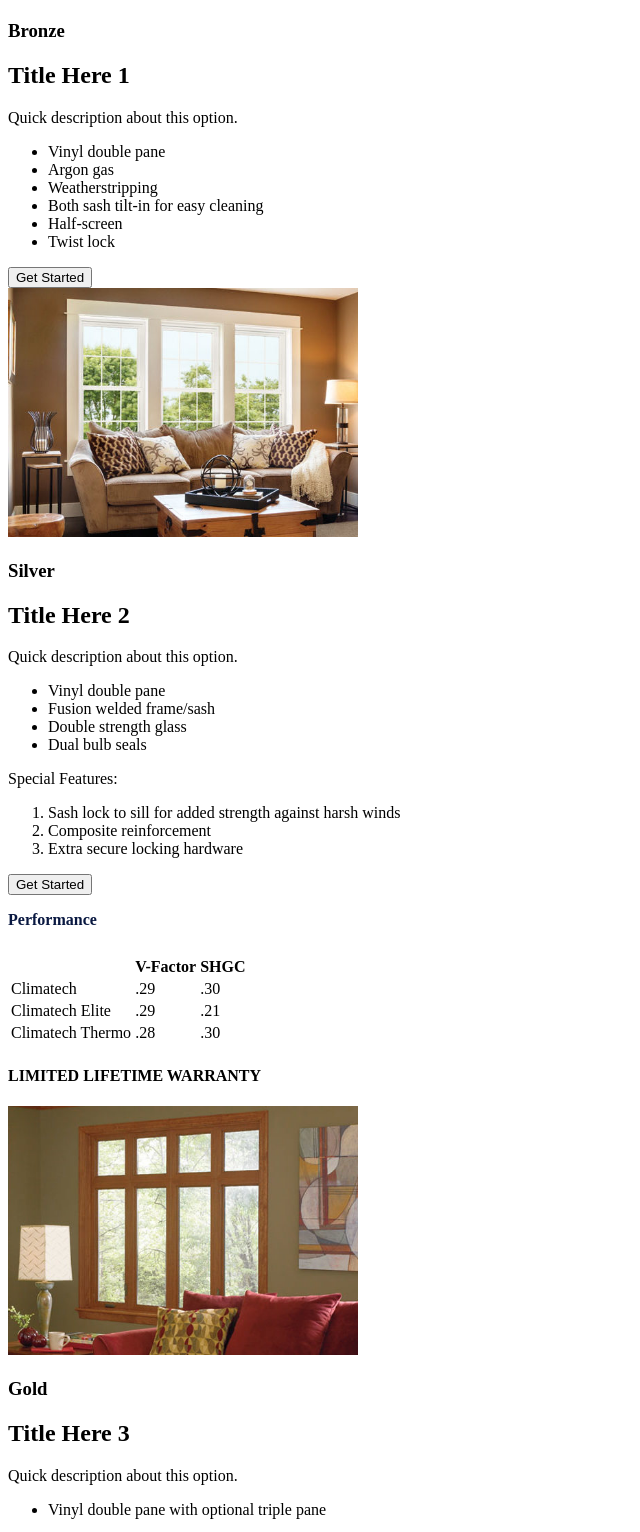
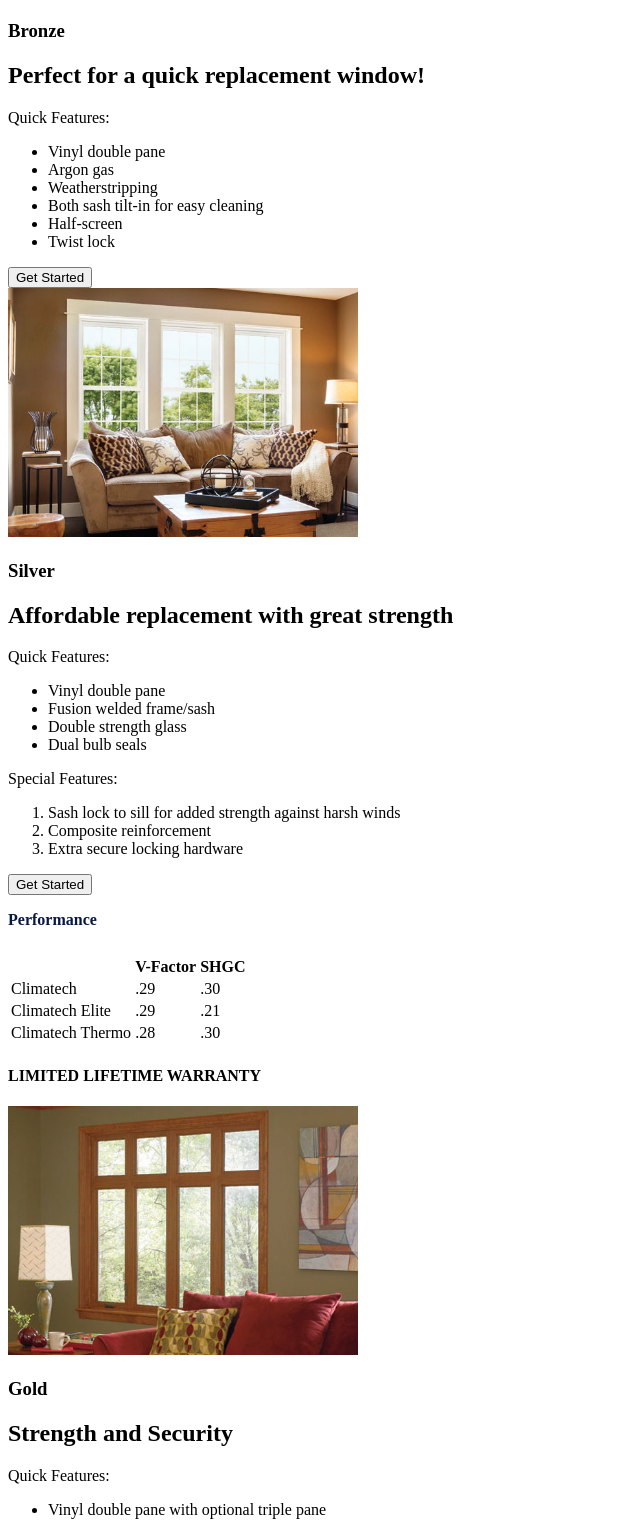
Before and after one commit to TechJohnson/replacement-windows, a Gatsby site: page /windows in a window 1280 px wide. Shown: the part 1961-3493 px from the top of the page, without its empty margins (0-640 px from the left). Built offline with nearby package versions, Linux system fonts and the light colour scheme; Gatsby itself is replaced by a stand-in of ours.

Commit message:
Update copy

```diff
--- a/src/components/windowTier.js
+++ b/src/components/windowTier.js
@@ -65,8 +65,8 @@ const WindowTier = () => {
                     </div>
                     <div>
                         <h3>Bronze</h3>
-                        <h2>Title Here 1</h2>
-                        <p>Quick description about this option.</p>
+                        <h2>Perfect for a quick replacement window!</h2>
+                        <p>Quick Features:</p>
                         <ul>
                             <li>Vinyl double pane</li>
                             <li>Argon gas</li>
@@ -86,8 +86,8 @@ const WindowTier = () => {
                     </div>
                     <div>
                         <h3>Silver</h3>
-                        <h2>Title Here 2</h2>
-                        <p>Quick description about this option.</p>
+                        <h2>Affordable replacement with great strength</h2>
+                        <p>Quick Features:</p>
                         <ul>
                             <li>Vinyl double pane</li>
                             <li>Fusion welded frame/sash</li>
@@ -141,8 +141,8 @@ const WindowTier = () => {
                     </div>
                     <div>
                         <h3>Gold</h3>
-                        <h2>Title Here 3</h2>
-                        <p>Quick description about this option.</p>
+                        <h2>Strength and Security</h2>
+                        <p>Quick Features:</p>
                         <ul>
                             <li>Vinyl double pane with optional triple pane</li>
                         </ul>
@@ -194,8 +194,8 @@ const WindowTier = () => {
                     </div>
                     <div>
                         <h3>Platinum</h3>
-                        <h2>Title Here 4</h2>
-                        <p>Quick description about this option.</p>
+                        <h2>Ease-of-mind</h2>
+                        <p>Quick Features:</p>
                         <ul>
                             <li>Vinyl double pane</li>
                             <li>Half-screen</li>
@@ -220,8 +220,8 @@ const WindowTier = () => {
                     </div>
                     <div>
                         <h3>Diamond</h3>
-                        <h2>Title Here 5</h2>
-                        <p>Quick description about this option.</p>
+                        <h2>Full-featured, high security!</h2>
+                        <p>Quick Features:</p>
                         <ul>
                             <li>Increased energy efficiency from 7 special features</li>
                             <li>Easiest to clean from 4 special features</li>
```
